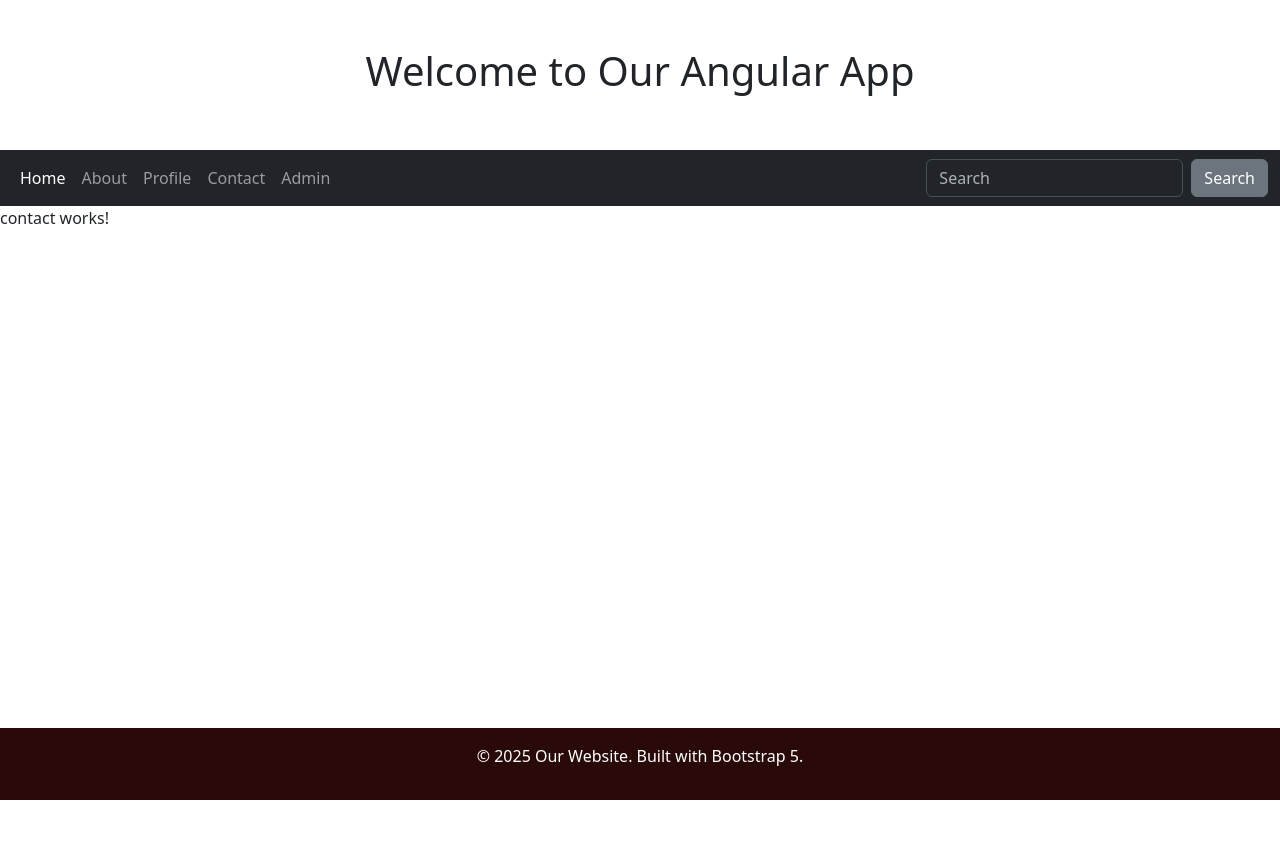
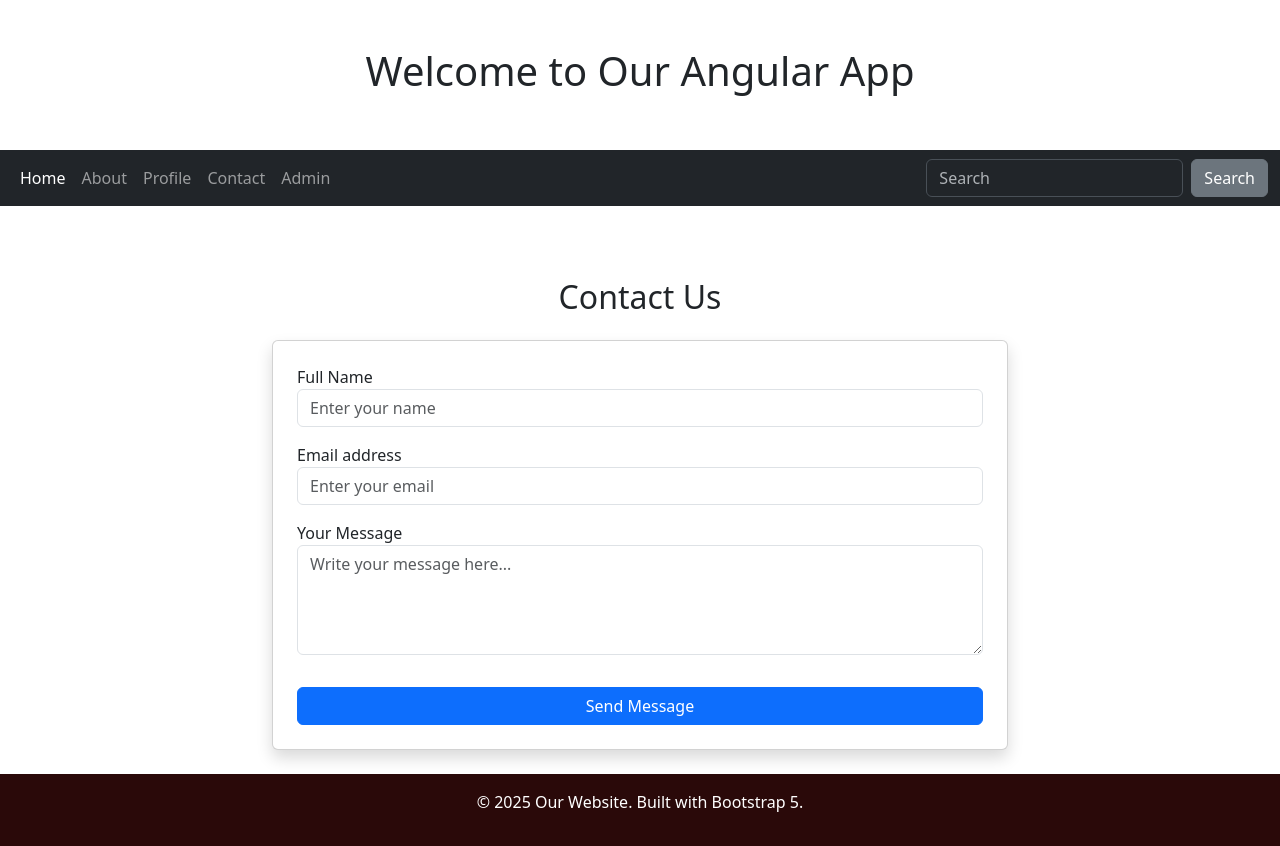
Before and after one commit to JCagay-an/Cagay-an-Bugtong-angular-routing-lab, an Angular app in the folder Activity4b/: page /contact in a window 1280 px wide. Before the commit the page ends 800 px from the top, so only its background shows below. Built offline with nearby package versions, Linux system fonts and the light colour scheme.

Commit message:
final touches

```diff
--- a/Activity4b/src/app/contact/contact.component.html
+++ b/Activity4b/src/app/contact/contact.component.html
@@ -1 +1,28 @@
-<p>contact works!</p>
+<div class="container mt-5 py-4">
+    <h2 class="text-center mb-4">Contact Us</h2>
+    <div class="row justify-content-center">
+      <div class="col-md-8">
+        <div class="card shadow p-4">
+          <form>
+            <div class="form-group mb-3">
+              <label for="name">Full Name</label>
+              <input type="text" class="form-control" id="name" placeholder="Enter your name" required>
+            </div>
+
+            <div class="form-group mb-3">
+              <label for="email">Email address</label>
+              <input type="email" class="form-control" id="email" placeholder="Enter your email" required>
+            </div>
+
+            <div class="form-group mb-3">
+              <label for="message">Your Message</label>
+              <textarea class="form-control" id="message" rows="4" placeholder="Write your message here..."
+                required></textarea>
+            </div>
+
+            <button type="submit" class="btn btn-primary btn-block w-100 mt-3">Send Message</button>
+          </form>
+        </div>
+      </div>
+    </div>
+  </div>
```
